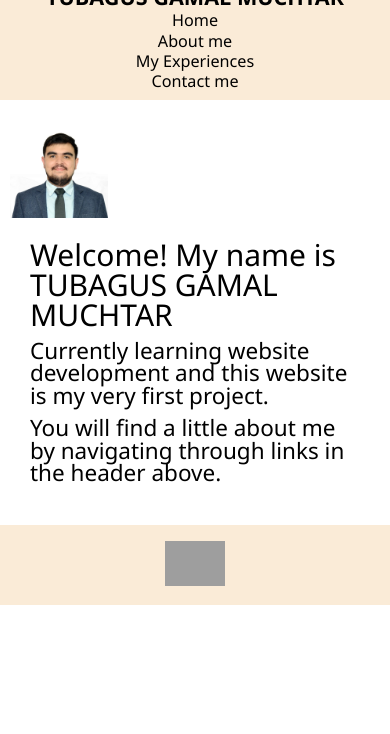
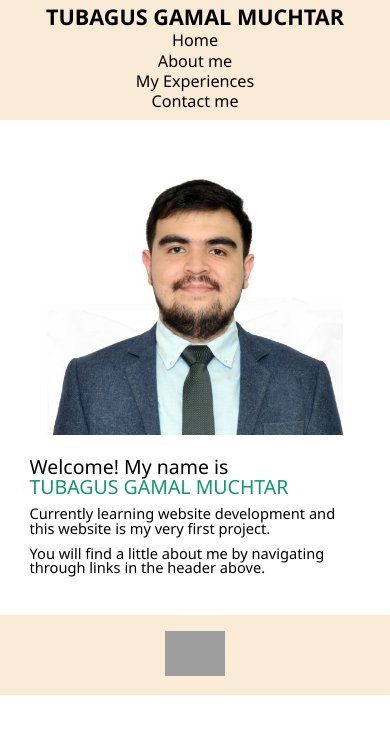
Before and after one commit to tbgamal/careerSim-PersonalWebsitePt2, a plain HTML site: page index.html in a window 390 px wide. Drawn offline with Linux system fonts and the light colour scheme; grey boxes are pictures that could not be loaded.

Commit message:
edited CSS for landing page mobile version

```diff
--- a/index.html
+++ b/index.html
@@ -37,7 +37,7 @@
     <div class="main-content">
       <article>
         <h2>
-          Welcome! My name is <br> TUBAGUS GAMAL MUCHTAR
+          Welcome! My name is <br> <span id="myname">TUBAGUS GAMAL MUCHTAR</span>
         </h2>
         <p>Currently learning website development and this website is my very first project.</p>
         <p>You will find a little about me by navigating through links in the header above.</p>
--- a/style.css
+++ b/style.css
@@ -14,6 +14,8 @@ header {
   align-items: center;
   height: 80px;
   padding-bottom: 20px;
+  margin-top: auto;
+  padding-top: 20px;
   display: flex;
   justify-content: space-between;
   position: static;
@@ -26,6 +28,10 @@ main {
   position: relative;
   padding: 10px;
 
+}
+
+.main-content article #myname {
+  color: rgb(17, 153, 108);
 }
 
 nav {
@@ -56,6 +62,7 @@ nav h1{
 
 .nav-links a:hover{
   color: white;
+  background-color: black;
 }
 
 footer {
@@ -144,7 +151,10 @@ ul{
   }
 
 }
+
+/* ==== */
 /* ---- LANDING PAGE ONLY ---- */
+/* ==== */
 
 .main-content{
   font-size: 30px;
@@ -182,15 +192,26 @@ main img {
   main{
     display: flex;
     flex-direction: column-reverse;
-    width: 95vw !important;
+    /* width: 95vw !important; */
+    align-items: center;
   }
 
   main article{
     width: 90vw;
+    font-size: 0.65em;
+
   }
 }
 
+.index-main .profile-picture img{
+  height: 35vh;
+  width: auto;
+
+}
+
+/* ==== */
 /* ==== ABOUT ME PAGE ONLY V2 ==== */
+/* ==== */
 
 .outer-title{
   text-align: center;
```
